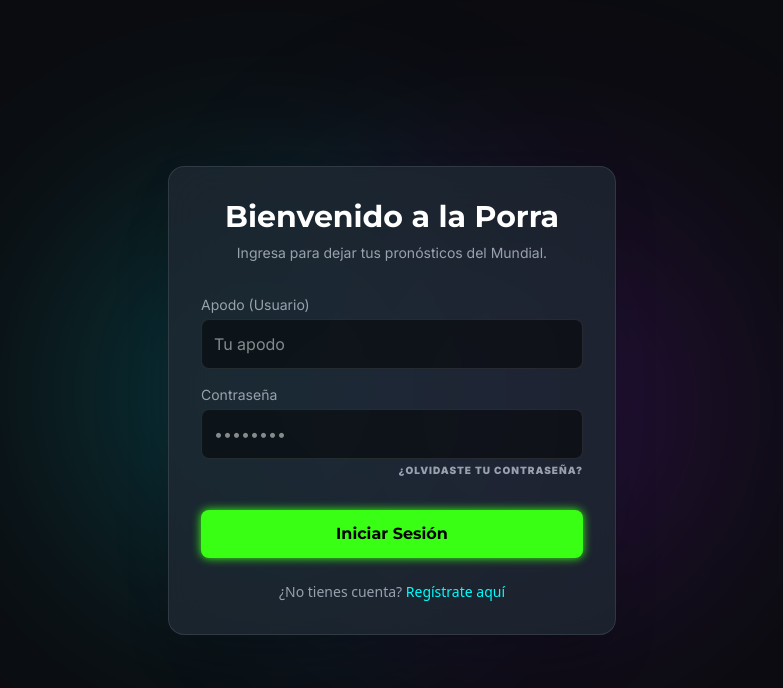
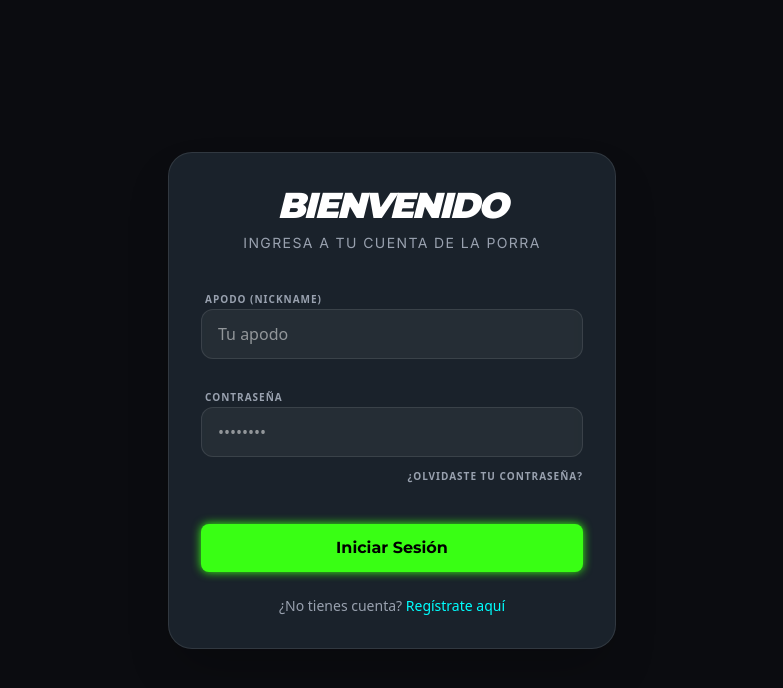
Before and after one commit to jlozanodelgado/Porra, a Next.js app: page /login in a window 1280 px wide. Shown: the top 688 px of the page, without its empty margins (248-1031 px from the left). Built offline with nearby package versions, Linux system fonts and the light colour scheme; no server answers.

Commit message:
Update login page.tsx

```diff
--- a/src/app/(auth)/login/page.tsx
+++ b/src/app/(auth)/login/page.tsx
@@ -15,7 +15,7 @@ export default function LoginPage() {
         e.preventDefault();
         setError(null);
 
-        // Obtener el correo electrónico asociado a este nickname
+        // 1. Obtener el correo electrónico asociado al nickname
         const { data: emailData, error: rpcError } = await supabase.rpc('get_email_by_nickname', {
             p_nickname: nickname
         });
@@ -27,12 +27,20 @@ export default function LoginPage() {
 
         const email = emailData as string;
 
-        // Iniciar sesión con Supabase Auth usando el correo y la contraseña
+        // 2. Iniciar sesión con Supabase Auth
         const { data, error } = await supabase.auth.signInWithPassword({ email, password });
+
         if (error) {
             setError('Contraseña incorrecta.');
         } else if (data.user) {
-            // Verificar si el usuario está aprobado
+
+            // 🚨 SOLUCIÓN AL PROBLEMA DE COOKIES/CACHÉ:
+            // Refrescamos el router para limpiar la "memoria" de Next.js
+            // Esto asegura que si antes había un usuario inactivo, el sistema
+            // reconozca que ahora hay una sesión nueva.
+            router.refresh();
+
+            // 3. Verificar el estado del perfil (Aprobado o Admin)
             const { data: profile } = await supabase
                 .from('profiles')
                 .select('is_paid, is_admin')
@@ -48,37 +56,37 @@ export default function LoginPage() {
     };
 
     return (
-        <main className="min-h-screen bg-[var(--color-background)] flex items-center justify-center p-6 relative overflow-hidden">
-            {/* Background elements */}
-            <div className="absolute top-1/4 left-1/4 w-96 h-96 bg-[var(--color-neon-cyan)]/20 rounded-full blur-[120px] pointer-events-none"></div>
-            <div className="absolute bottom-1/4 right-1/4 w-96 h-96 bg-[var(--color-neon-purple)]/20 rounded-full blur-[120px] pointer-events-none"></div>
-
-            <div className="w-full max-w-md bg-[var(--color-surface)]/80 backdrop-blur-xl border border-white/10 rounded-2xl p-8 shadow-2xl z-10">
+        <main className="min-h-screen flex flex-col items-center justify-center p-4 bg-background relative overflow-hidden">
+            <div className="w-full max-w-md bg-surface/80 backdrop-blur-xl border border-white/10 rounded-3xl p-8 shadow-2xl relative z-10">
                 <div className="text-center mb-8">
-                    <h1 className="text-3xl font-heading font-bold text-white mb-2">Bienvenido a la Porra</h1>
-                    <p className="text-gray-400 font-body text-sm">Ingresa para dejar tus pronósticos del Mundial.</p>
+                    <h1 className="text-4xl font-heading font-black text-white italic tracking-tighter uppercase mb-2">
+                        Bienvenido
+                    </h1>
+                    <p className="text-gray-400 font-body text-sm uppercase tracking-widest">
+                        Ingresa a tu cuenta de La Porra
+                    </p>
                 </div>
 
-                <form onSubmit={handleLogin} className="flex flex-col gap-4 font-body">
-                    <div className="flex flex-col">
-                        <label className="text-sm text-gray-400 mb-1">Apodo (Usuario)</label>
+                <form onSubmit={handleLogin} className="space-y-6">
+                    <div className="space-y-2">
+                        <label className="text-[10px] uppercase tracking-widest font-black text-gray-400 ml-1">Apodo (Nickname)</label>
                         <input
                             type="text"
-                            required
                             value={nickname}
                             onChange={(e) => setNickname(e.target.value)}
-                            className="bg-black/50 border border-white/10 rounded-lg p-3 text-white focus:border-[var(--color-neon-cyan)] focus:outline-none focus:ring-1 focus:ring-[var(--color-neon-cyan)] transition-colors"
+                            required
+                            className="w-full bg-white/5 border border-white/10 rounded-xl py-3 px-4 text-white focus:outline-none focus:ring-1 focus:ring-[var(--color-neon-cyan)] transition-colors"
                             placeholder="Tu apodo"
                         />
                     </div>
-                    <div className="flex flex-col">
-                        <label className="text-sm text-gray-400 mb-1">Contraseña</label>
+                    <div className="space-y-2">
+                        <label className="text-[10px] uppercase tracking-widest font-black text-gray-400 ml-1">Contraseña</label>
                         <input
                             type="password"
-                            required
                             value={password}
                             onChange={(e) => setPassword(e.target.value)}
-                            className="bg-black/50 border border-white/10 rounded-lg p-3 text-white focus:border-[var(--color-neon-cyan)] focus:outline-none focus:ring-1 focus:ring-[var(--color-neon-cyan)] transition-colors"
+                            required
+                            className="w-full bg-white/5 border border-white/10 rounded-xl py-3 px-4 text-white focus:outline-none focus:ring-1 focus:ring-[var(--color-neon-cyan)] transition-colors"
                             placeholder="••••••••"
                         />
                         <div className="flex justify-end mt-1">
@@ -89,9 +97,10 @@ export default function LoginPage() {
                                 ¿Olvidaste tu contraseña?
                             </a>
                         </div>
+                    </div>
 
-                    </div>
                     {error && <p className="text-[var(--color-neon-red)] text-sm">{error}</p>}
+
                     <button
                         type="submit"
                         className="mt-4 w-full py-3 rounded-lg bg-[var(--color-neon-green)] text-black font-bold font-heading hover:brightness-110 shadow-[0_0_10px_var(--color-neon-green)] transition-all"
```
